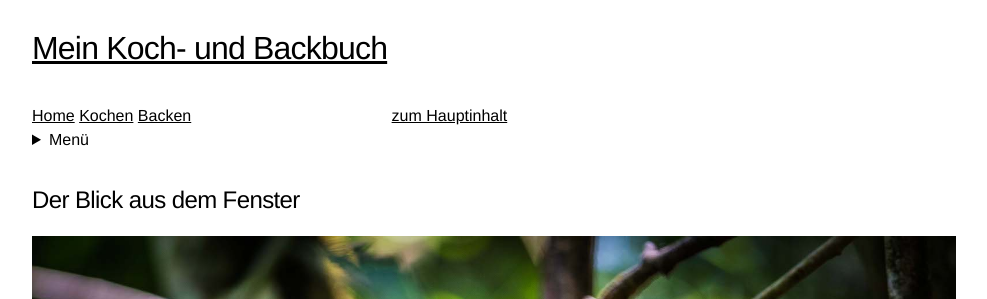
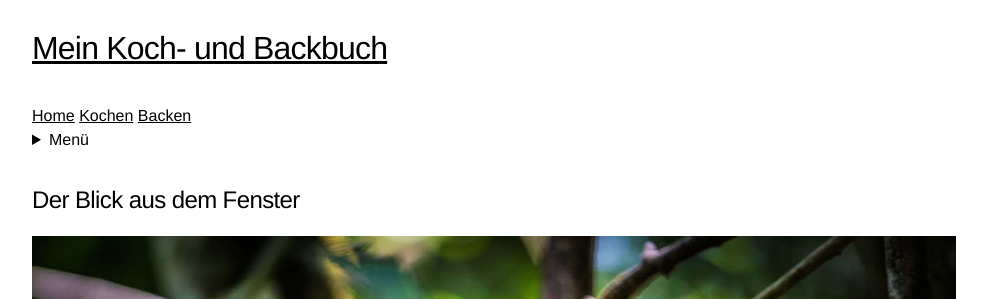
Before and after one commit to 2309Dev/2309Dev.github.io, a Jekyll site: the page built from index.md, in a window 1280 px wide. Shown: the top 299 px of the page, without its empty margins (146-1133 px from the left). Built offline with Jekyll 4.4.1, drawn with Linux system fonts in a browser that asks for light colours; our own code applies the rules of GitHub Pages for plain Markdown files.

Commit message:
Update _nav.html

```diff
--- a/_includes/_nav.html
+++ b/_includes/_nav.html
@@ -5,15 +5,13 @@
     <a href="index.html">Home</a>
     <a href="kochen.html">Kochen</a>
     <a href="backen.html">Backen</a>
-</div>
 
 
-<a id="skip-link" href="#main">zum Hauptinhalt</a>
 <nav id="sitenav">
 	<details>
 		<summary>Menü</summary>
 		<ul>
-			<li><a href="/">Startseite</a>
+			<li><a href="/">Home</a>
 			<li>
 				<details>
 					<summary>Kochen</summary>
@@ -36,3 +34,4 @@
 		</ul>
 	</details>
 </nav>
+</div>
```
